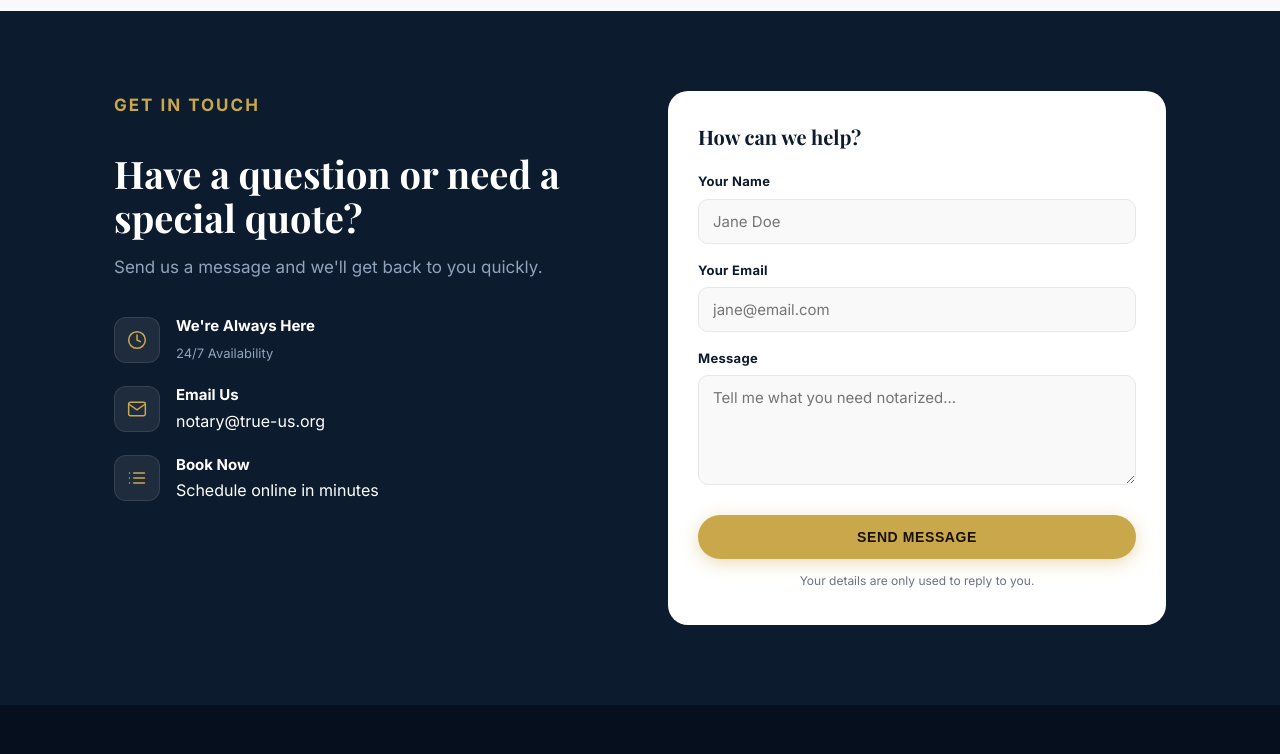
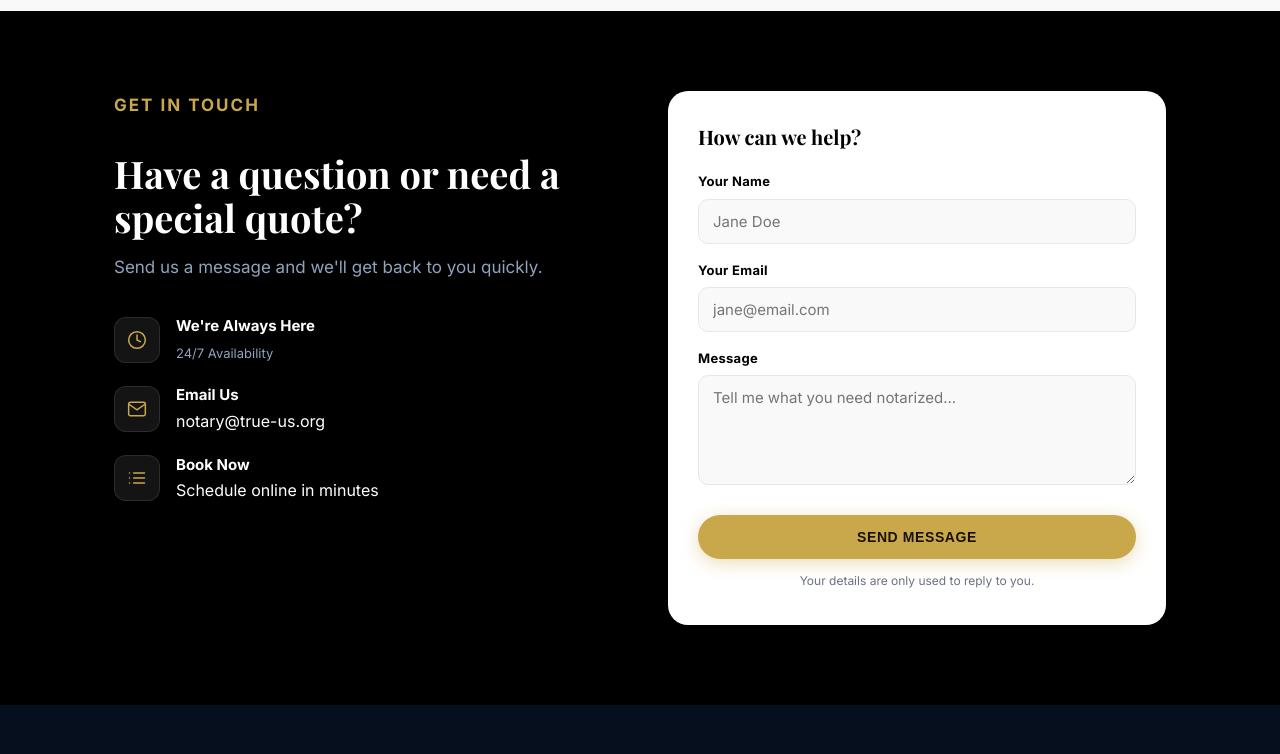
Before and after one commit to b9rbwm7fvh-design/remotetruewitness, a plain HTML site: page index.html in a window 1280 px wide. Shown: the part 3540-4294 px from the top of the page. Drawn offline with nearby package versions, Linux system fonts and the light colour scheme; a web font is replaced by a local one.

Commit message:
Update site: black color palette

```diff
--- a/index.html
+++ b/index.html
@@ -26,14 +26,14 @@
 <style>
   /* ─── TOKENS ─────────────────────────────────────────── */
   :root {
-    --navy:   #0d1b2e;
-    --navy2:  #111f35;
-    --dark:   #0a1628;
+    --navy:   #000000;
+    --navy2:  #111111;
+    --dark:   #000000;
     --gold:   #c9a84c;
     --gold2:  #e8c96a;
     --cream:  #ffffff;
     --off:    #f9f9f9;
-    --ink:    #1a1a2e;
+    --ink:    #000000;
     --muted:  #6b7280;
     --line:   #e5e7eb;
     --white:  #ffffff;
@@ -72,7 +72,7 @@
     color: var(--white);
     box-shadow: 0 4px 16px rgba(13,27,46,.3);
   }
-  .btn-dark:hover { background: #1a2f50; transform: translateY(-2px); }
+  .btn-dark:hover { background: #222222; transform: translateY(-2px); }
   .btn-gold {
     background: var(--gold);
     color: #1a1200;
```
